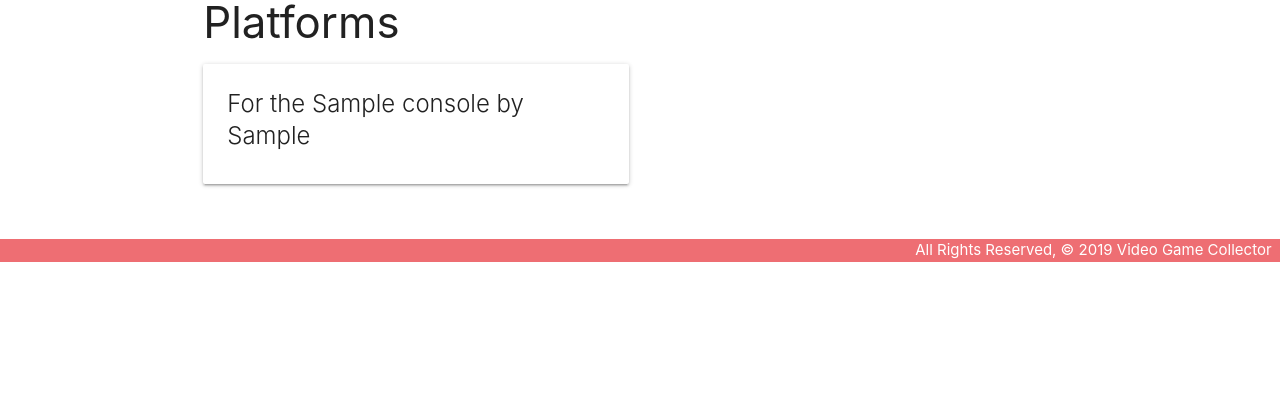
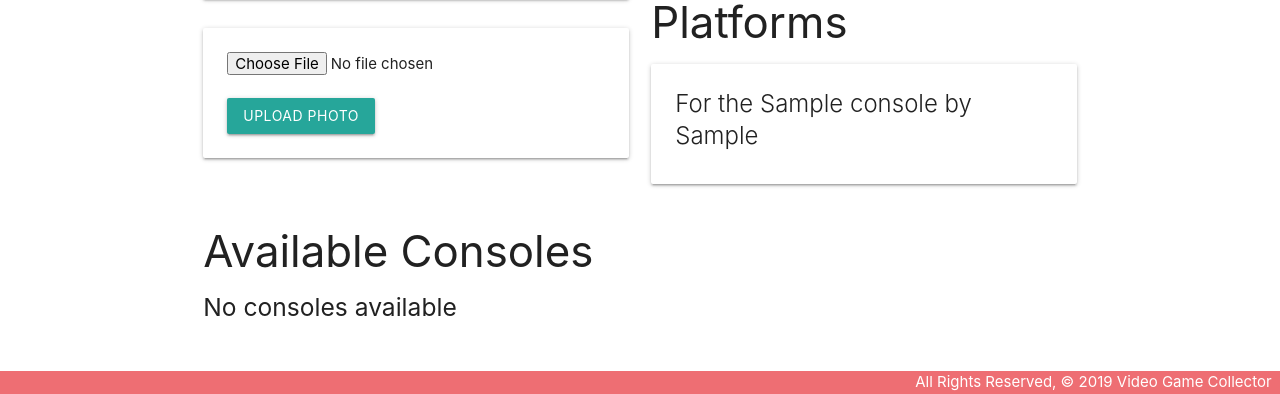
Before and after one commit to robified/django-vgcollector, a Django app: page /videogames/1/ in a window 1280 px wide. Shown: the part 774-1168 px from the top of the page. Before the commit the page ends 1036 px from the top, so only its background shows below. Run offline with Django 3.2, Linux system fonts and the light colour scheme; a user stored in the database is signed in; tables that the repository leaves empty hold one stand-in row (values such as "Sample post").

Commit message:
Display videogame images in details.html. Add form for uploading photos. Fix add_photo URL path in urls.py and bucket typo. Register the new Photo model.

```diff
--- a/main_app/admin.py
+++ b/main_app/admin.py
@@ -1,8 +1,9 @@
 from django.contrib import admin
 # import your models here
-from .models import Videogame, Playtime
+from .models import Videogame, Playtime, Photo
 
 # Register your models here.
 admin.site.register(Videogame)
 # Register the new Playtime model
 admin.site.register(Playtime)
+admin.site.register(Photo)
--- a/main_app/templates/videogames/detail.html
+++ b/main_app/templates/videogames/detail.html
@@ -22,6 +22,19 @@
                 <a href="{% url 'videogames_delete' videogame.id %}">Delete</a>
             </div>
         </div>
+
+    {% for photo in videogame.photo_set.all %}
+        <img class="responsive-img card-panel" src="{{photo.url}}">
+    {% empty %}
+        <div class="card-panel teal-text center-align">No Photos Uploaded</div>
+    {% endfor %}
+
+        <form action="{% url 'add_photo' videogame.id %}" enctype="multipart/form-data" method="POST" class="card-panel">
+            {% csrf_token %}
+            <input type="file" name="photo-file">
+            <br><br>
+            <input type="submit" class="btn" value="Upload Photo">
+        </form>
     </div>
 
     <div class="col s6">
--- a/main_app/urls.py
+++ b/main_app/urls.py
@@ -8,7 +8,7 @@ urlpatterns = [
     path('videogames/', views.videogames_index, name='index'),
     path('videogames/<int:videogame_id>/', views.videogames_detail, name='detail'),
     path('videogames/<int:videogame_id>/add_playtime/', views.add_playtime, name='add_playtime'),
-    path('videogames/<int:videogame_id>/add_photo/', views.add_playtime, name='add_photo'),
+    path('videogames/<int:videogame_id>/add_photo/', views.add_photo, name='add_photo'),
     # new route used to show a form and create a videogame
     path('videogames/create/', views.VideogameCreate.as_view(), name='videogames_create'),
     path('videogames/<int:pk>/update/', views.VideogameUpdate.as_view(), name='videogames_update'),
--- a/main_app/views.py
+++ b/main_app/views.py
@@ -16,7 +16,7 @@ from .models import Videogame, Console, Photo
 
 # Add these "constants" below the imports
 S3_BASE_URL = 'https://s3.us-east-2.amazonaws.com/'
-BUTCKET = 'rdvgcollector'
+BUCKET = 'rdvgcollector'
 
 class VideogameCreate(LoginRequiredMixin, CreateView):
     model = Videogame
```
Also changed, not shown: main_app/models.py (+4 -4 lines).
